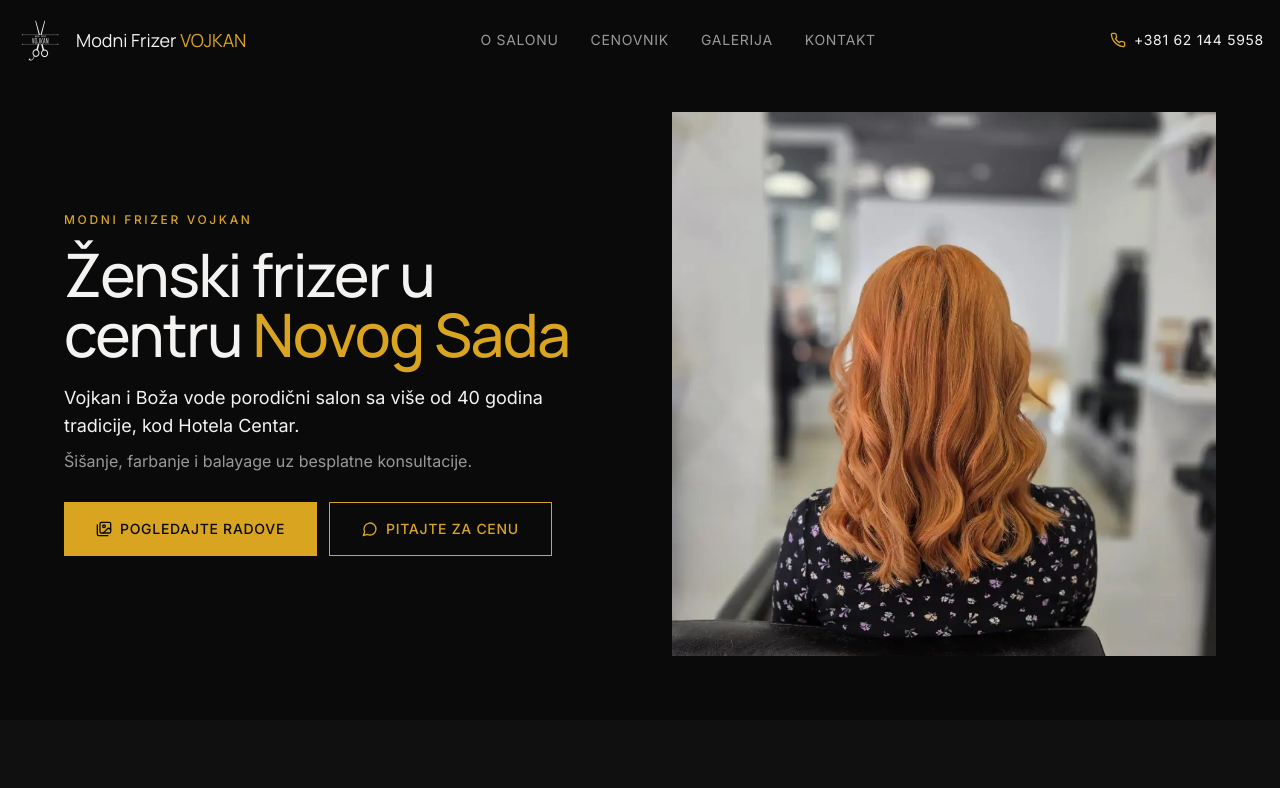
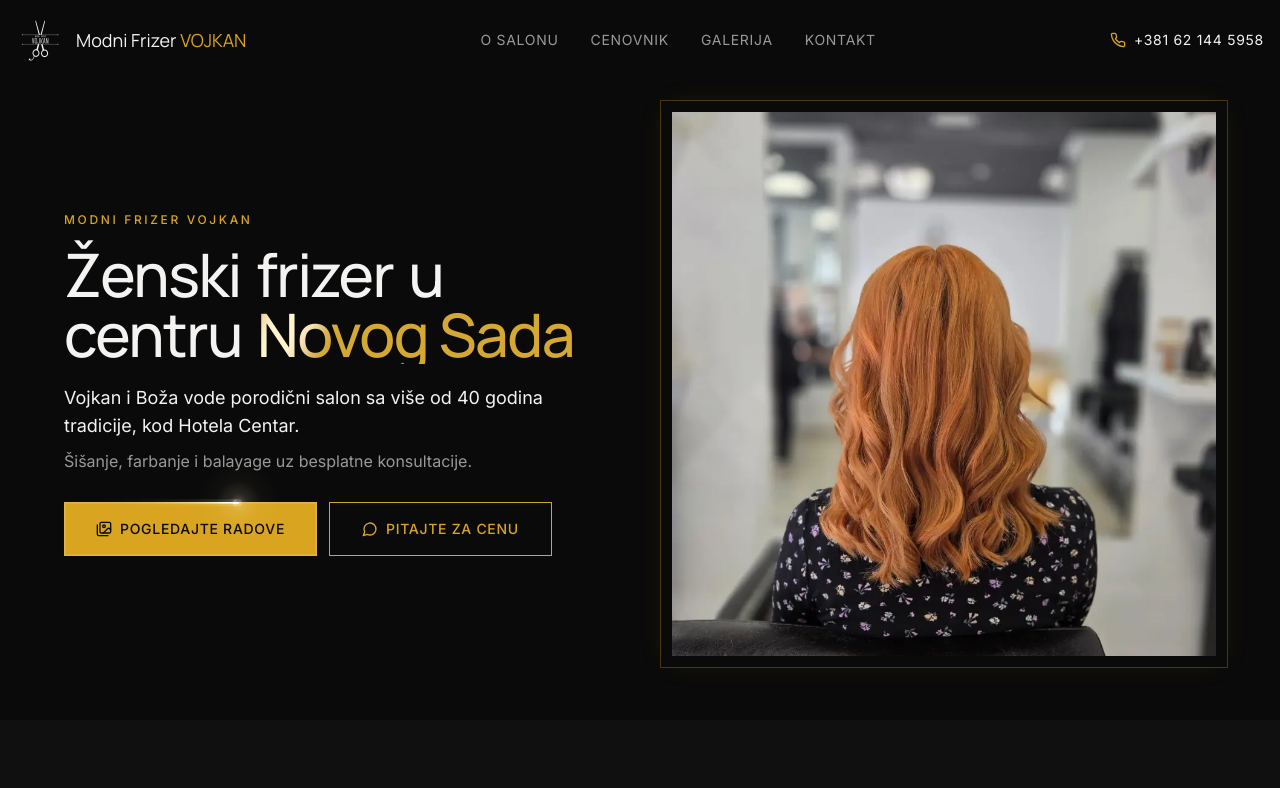
Before and after one commit to bcrnic/modni-frizer-vojkan, a React (Vite) app: page / in a window 1280 px wide. Shown: the top 788 px of the page. Built offline with nearby package versions, Linux system fonts and the light colour scheme.

Commit message:
Restore animated homepage hero accents

```diff
--- a/src/components/Hero.tsx
+++ b/src/components/Hero.tsx
@@ -1,4 +1,7 @@
 import { CalendarDays, Images, MessageCircle } from "lucide-react";
+import BlurText from "@/components/reactbits/BlurText";
+import ShinyText from "@/components/reactbits/ShinyText";
+import StarBorder from "@/components/reactbits/StarBorder";
 import { ONLINE_BOOKING_ENABLED } from "@/config/booking";
 
 interface HeroProps {
@@ -12,20 +15,45 @@ const Hero = ({ onBookingOpen }: HeroProps) => (
         <p className="mb-4 text-xs font-medium uppercase tracking-[0.22em] text-primary">
           Modni frizer Vojkan
         </p>
-        <h1 className="font-heading text-4xl leading-tight tracking-tight sm:text-5xl lg:text-6xl">
-          Ženski frizer u centru <span className="text-primary">Novog Sada</span>
-        </h1>
-        <p className="mt-5 text-base leading-relaxed text-foreground md:text-lg">
+        <BlurText
+          as="h1"
+          className="font-heading text-4xl leading-tight tracking-tight sm:text-5xl lg:text-6xl"
+          delay={90}
+          stepDuration={0.3}
+          segments={[
+            "Ženski frizer u centru",
+            {
+              key: "city",
+              node: (
+                <ShinyText color="#d4a832" shineColor="#fff4cc" speed={2.6} delay={2.5} shineWidth={30}>
+                  Novog Sada
+                </ShinyText>
+              ),
+            },
+          ]}
+        />
+        <p className="mt-5 text-base leading-relaxed text-foreground motion-safe:animate-fade-in motion-safe:[animation-delay:300ms] motion-safe:[animation-fill-mode:both] md:text-lg">
           Vojkan i Boža vode porodični salon sa više od 40 godina tradicije, kod Hotela Centar.
         </p>
-        <p className="mt-2 text-base leading-relaxed text-muted-foreground">
+        <p className="mt-2 text-base leading-relaxed text-muted-foreground motion-safe:animate-fade-in motion-safe:[animation-delay:400ms] motion-safe:[animation-fill-mode:both]">
           Šišanje, farbanje i balayage uz besplatne konsultacije.
         </p>
-        <div className="mt-7 flex flex-col gap-3 sm:flex-row md:flex-wrap">
-          <a href="#galerija" className="btn-gold">
+        <div className="mt-7 flex flex-col gap-3 motion-safe:animate-fade-in-up motion-safe:[animation-delay:500ms] motion-safe:[animation-fill-mode:both] sm:flex-row md:flex-wrap">
+          <StarBorder
+            as="a"
+            href="#galerija"
+            className="btn-gold"
+            radius={0}
+            thickness={1.5}
+            color="#fff4cc"
+            trailColor="#d4a832"
+            glow={0.8}
+            duration={5}
+            borderColor="rgba(255, 255, 255, 0.18)"
+          >
             <Images className="h-4 w-4" aria-hidden="true" />
             Pogledajte radove
-          </a>
+          </StarBorder>
           <a href="#kontakt" className="btn-outline-gold">
             <MessageCircle className="h-4 w-4" aria-hidden="true" />
             Pitajte za cenu
@@ -38,6 +66,8 @@ const Hero = ({ onBookingOpen }: HeroProps) => (
           )}
         </div>
       </div>
+      <div className="relative isolate">
+        <div aria-hidden="true" className="pointer-events-none absolute -inset-2 -z-10 border border-primary/30 shadow-gold-subtle md:-inset-3" />
         <img
           src={`${import.meta.env.BASE_URL}assets/1.webp`}
           alt="Bakarni talasi srednje dužine, rad iz salona Modni frizer Vojkan"
@@ -47,6 +77,7 @@ const Hero = ({ onBookingOpen }: HeroProps) => (
           className="aspect-[4/3] w-full object-cover object-[center_55%] md:aspect-square"
         />
       </div>
+    </div>
   </section>
 );
 
--- a/src/index.css
+++ b/src/index.css
@@ -191,8 +191,6 @@ MESTA ZA IZMENU:
    animated so the browser can run it on the GPU. */
 .blur-text-word {
   display: inline-block;
-  opacity: 0;
-  transform: translateY(var(--blur-text-from, -50px));
 }
 
 .blur-text-word.is-visible {
```
Lines whose indentation alone changed are shown as unchanged.
